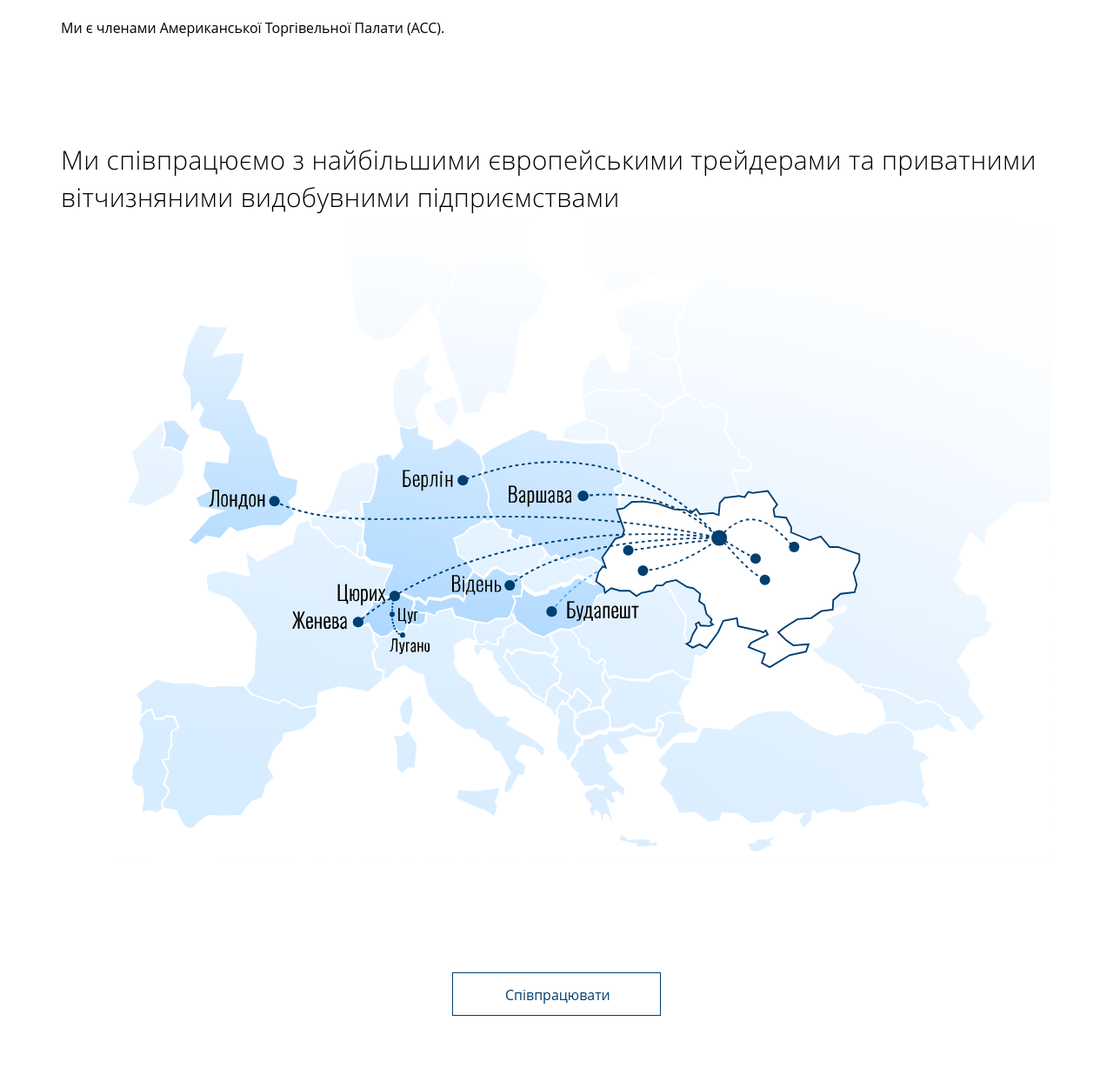
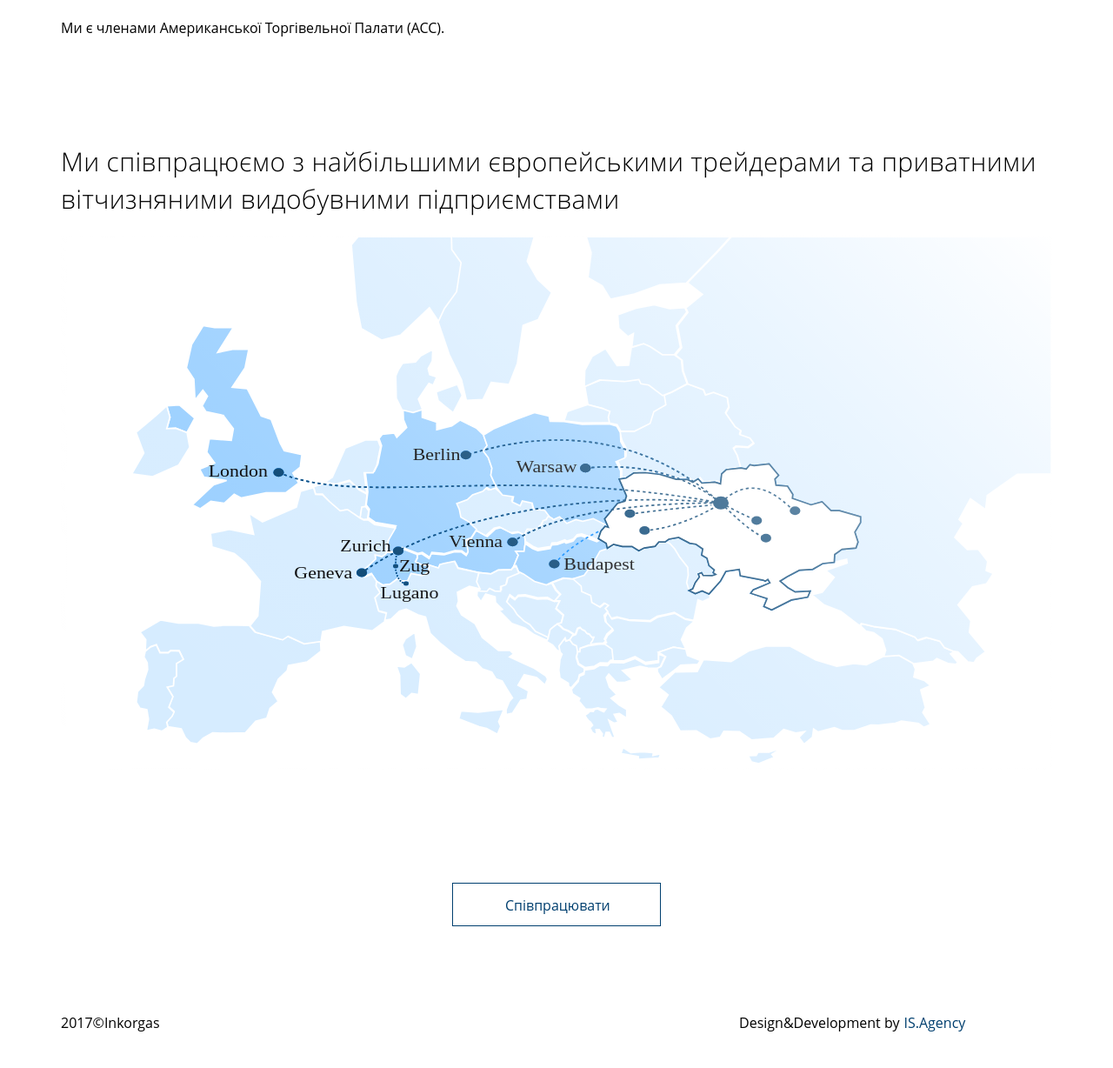
Before and after one commit to Ktara/is-it, a PHP site: page /about.html in a window 1280 px wide. Shown: the part 2065-3293 px from the top of the page at 87% size. After the commit the page ends 3251 px from the top, so only its background shows below. Run offline with PHP 8.4, Linux system fonts and the light colour scheme; some libraries are stand-ins or nearby versions.

Commit message:
add fix map picture

```diff
--- a/Inkorgaz/about.html
+++ b/Inkorgaz/about.html
@@ -143,7 +143,7 @@
         <h2 class="visible-xs">
           Ми&nbsp;співпрацюємо з&nbsp;найбільшими європейськими трейдерами  та&nbsp;приватними вітчизняними видобувними підприємствами
         </h2>
-        <img src="img/inkorgas-about-us/Vector Smart Object51.svg" alt="">
+        <img src="img/map-gas.svg" alt="">
         <div class="popup-button">Співпрацювати</div>
       </div>
     </section>
--- a/Inkorgaz/css/style.css
+++ b/Inkorgaz/css/style.css
@@ -1204,6 +1204,7 @@ body {
 .cooperation img {
   width: 100%;
   height: auto;
+  margin-top: 20px;
 }
 .cooperation svg {
   display: inline-block;
--- a/Inkorgaz/css/style.less
+++ b/Inkorgaz/css/style.less
@@ -1075,6 +1075,7 @@ body {
 	img {
 		width: 100%;
 		height: auto;
+		margin-top: 20px;
 	}
 	svg {
 		display: inline-block;
--- a/Inkorgaz/index-eng.html
+++ b/Inkorgaz/index-eng.html
@@ -179,7 +179,7 @@
         <h2 class="visible-xs">
           We cooperate with <span>the largest European traders</span> and private domestic outsourcing companies
         </h2>
-        <img src="img/map-gas_2(1).svg" alt="">
+        <img src="img/map-gas.svg" alt="">
       </div>
     </section>
 
--- a/Inkorgaz/index.html
+++ b/Inkorgaz/index.html
@@ -179,7 +179,7 @@
         <h2 class="visible-xs">
           Ми&nbsp;співпрацюємо з&nbsp;<span>найбільшими європейськими трейдерами</span>  та&nbsp;приватними вітчизняними видобувними підприємствами
         </h2>
-        <img src="img/inkorgas-about-us/Vector Smart Object51.svg" alt="">
+        <img src="img/map-gas.svg" alt="">
       </div>
     </section>
 
```
Also changed, not shown: Inkorgaz/img/map-gas.jpg (deleted), Inkorgaz/img/map-gas.svg, Inkorgaz/img/map-gas_2(1).svg (deleted).
